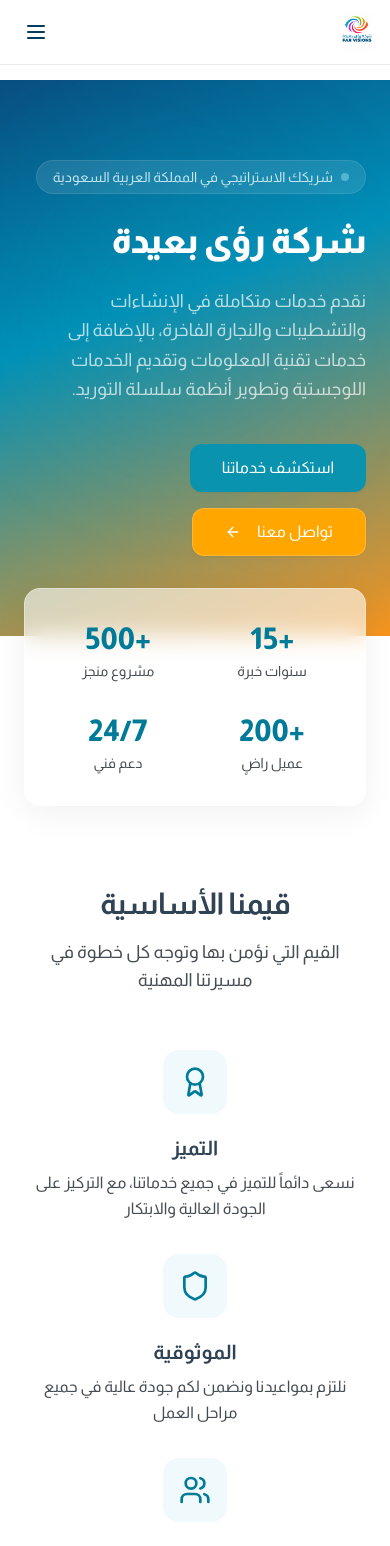
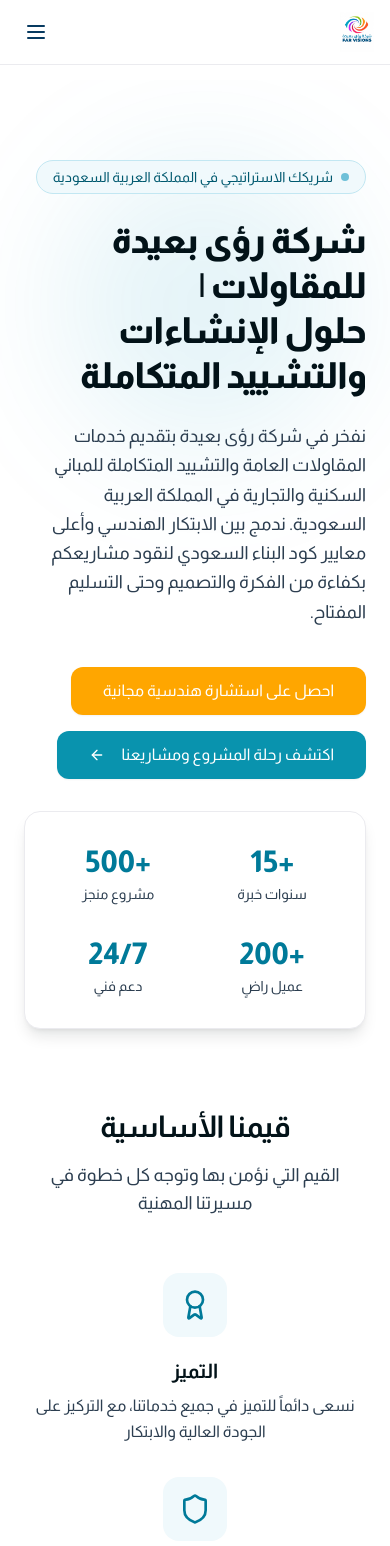
Before and after one commit to am1ar/favisions, a Next.js app: page / in a window 390 px wide. Shown: the top 1546 px of the page. Built offline with nearby package versions, Linux system fonts and the light colour scheme.

Commit message:
Revamp landing page: Updated hero content with SEO/AEO Arabic text, implemented new color palette (Navy/Cyan/Orange), fixed layout and background issues, added FAQ accordion section

```diff
--- a/app/page.tsx
+++ b/app/page.tsx
@@ -3,6 +3,7 @@ import { Button } from "@/components/ui/button"
 import { Building2, PaintBucket, Hammer, Monitor, Truck, BarChart3, Award, Shield, Users, Star, CheckCircle, ArrowLeft } from "lucide-react"
 import { Header } from "@/components/header"
 import { Footer } from "@/components/footer"
+import { FAQ } from "@/components/faq"
 
 const services = [
   {
@@ -70,39 +71,37 @@ const excellence = [
 
 export default function HomePage() {
   return (
-    <div className="flex flex-col min-h-dvh bg-background text-foreground">
+    <div className="flex flex-col min-h-dvh bg-white text-foreground">
       <Header />
-      <main className="flex-1 pt-20">
+      <main className="flex-1 pt-20 bg-white">
         {/* Hero Section */}
-        <section className="relative w-full py-20 md:py-32 lg:py-40 bg-hero-gradient overflow-hidden">
-          <div className="absolute inset-0 gradient-mesh-hero opacity-60" />
+        <section className="relative w-full py-20 md:py-32 lg:py-40 bg-white overflow-hidden" dir="rtl">
           {/* Decorative shapes */}
-          <div className="absolute top-20 left-10 w-72 h-72 bg-cyan-500/10 rounded-full blur-3xl" />
-          <div className="absolute bottom-10 right-20 w-96 h-96 bg-orange-400/8 rounded-full blur-3xl" />
+          <div className="absolute top-20 right-10 w-72 h-72 bg-cyan-500/10 rounded-full blur-3xl" />
+          <div className="absolute bottom-10 left-20 w-96 h-96 bg-orange-400/8 rounded-full blur-3xl" />
 
           <div className="container mx-auto px-6 md:px-8 lg:px-12 relative z-10">
             <div className="max-w-3xl">
-              <div className="inline-flex items-center gap-2 px-4 py-1.5 rounded-full bg-white/10 backdrop-blur-sm border border-white/10 text-cyan-200 text-sm font-medium mb-6">
-                <span className="w-2 h-2 rounded-full bg-cyan-300 animate-pulse" />
+              <div className="inline-flex items-center gap-2 px-4 py-1.5 rounded-full bg-cyan-50 border border-cyan-200 text-cyan-700 text-sm font-medium mb-6">
+                <span className="w-2 h-2 rounded-full bg-cyan-500 animate-pulse" />
                 شريكك الاستراتيجي في المملكة العربية السعودية
               </div>
 
-              <h1 className="text-4xl font-extrabold tracking-tight sm:text-5xl md:text-6xl lg:text-7xl text-white mb-6 text-balance leading-tight">
-                شركة رؤى بعيدة
+              <h1 className="text-4xl font-extrabold tracking-tight sm:text-5xl md:text-6xl lg:text-7xl text-navy-900 mb-6 text-balance leading-tight">
+                شركة رؤى بعيدة للمقاولات | حلول الإنشاءات والتشييد المتكاملة
               </h1>
 
-              <p className="text-lg md:text-xl text-white/70 leading-relaxed mb-10 max-w-2xl">
-                نقدم خدمات متكاملة في الإنشاءات والتشطيبات والنجارة الفاخرة،
-                بالإضافة إلى خدمات تقنية المعلومات وتقديم الخدمات اللوجستية وتطوير أنظمة سلسلة التوريد.
+              <p className="text-lg md:text-xl text-charcoal-500 leading-relaxed mb-10 max-w-2xl">
+                نفخر في شركة رؤى بعيدة بتقديم خدمات المقاولات العامة والتشييد المتكاملة للمباني السكنية والتجارية في المملكة العربية السعودية. ندمج بين الابتكار الهندسي وأعلى معايير كود البناء السعودي لنقود مشاريعكم بكفاءة من الفكرة والتصميم وحتى التسليم المفتاح.
               </p>
 
               <div className="flex flex-wrap gap-4">
+                <Button asChild size="lg" variant="accent">
+                  <Link href="/contact">احصل على استشارة هندسية مجانية</Link>
+                </Button>
                 <Button asChild size="lg" variant="secondary">
-                  <Link href="/services">استكشف خدماتنا</Link>
-                </Button>
-                <Button asChild size="lg" variant="accent" className="text-white border border-white/20 hover:bg-white/10 hover:text-white">
-                  <Link href="/contact">
-                    تواصل معنا
+                  <Link href="/project-workflow">
+                    اكتشف رحلة المشروع ومشاريعنا
                     <ArrowLeft className="h-4 w-4 mr-2" />
                   </Link>
                 </Button>
@@ -112,14 +111,14 @@ export default function HomePage() {
         </section>
 
         {/* Stats Section */}
-        <section className="relative -mt-12 z-20 px-6 md:px-8 lg:px-12">
+        <section className="relative -mt-12 z-20 px-6 md:px-8 lg:px-12" dir="rtl">
           <div className="container mx-auto">
-            <div className="glass-card rounded-2xl p-8 md:p-10">
+            <div className="bg-white rounded-2xl p-8 md:p-10 shadow-lg shadow-navy-900/10 border border-border">
               <div className="grid grid-cols-2 md:grid-cols-4 gap-8">
                 {stats.map((stat, i) => (
                   <div key={i} className="text-center">
                     <div className="text-3xl md:text-4xl font-extrabold text-cyan-600 mb-1">{stat.value}</div>
-                    <div className="text-sm text-muted-foreground font-medium">{stat.label}</div>
+                    <div className="text-sm text-charcoal-500 font-medium">{stat.label}</div>
                   </div>
                 ))}
               </div>
@@ -128,13 +127,13 @@ export default function HomePage() {
         </section>
 
         {/* Core Values Section */}
-        <section className="w-full py-20 md:py-28">
+        <section className="w-full py-20 md:py-28 bg-white" dir="rtl">
           <div className="container mx-auto px-6 md:px-8 lg:px-12">
             <div className="text-center mb-14">
-              <h2 className="text-3xl font-bold tracking-tight sm:text-4xl md:text-5xl text-foreground mb-4 text-balance">
+              <h2 className="text-3xl font-bold tracking-tight sm:text-4xl md:text-5xl text-navy-900 mb-4 text-balance">
                 قيمنا الأساسية
               </h2>
-              <p className="text-muted-foreground text-lg max-w-xl mx-auto">
+              <p className="text-charcoal-500 text-lg max-w-xl mx-auto">
                 القيم التي نؤمن بها وتوجه كل خطوة في مسيرتنا المهنية
               </p>
             </div>
@@ -144,8 +143,8 @@ export default function HomePage() {
                   <div className="w-16 h-16 rounded-2xl bg-cyan-50 flex items-center justify-center mx-auto mb-5 group-hover:bg-cyan-100 transition-colors duration-300">
                     <item.icon className="h-8 w-8 text-cyan-600" />
                   </div>
-                  <h3 className="text-xl font-bold text-foreground mb-2">{item.title}</h3>
-                  <p className="text-muted-foreground leading-relaxed">{item.desc}</p>
+                  <h3 className="text-xl font-bold text-navy-900 mb-2">{item.title}</h3>
+                  <p className="text-charcoal-500 leading-relaxed">{item.desc}</p>
                 </div>
               ))}
             </div>
@@ -153,7 +152,7 @@ export default function HomePage() {
         </section>
 
         {/* Services Overview Section */}
-        <section className="w-full py-20 md:py-28 bg-navy-700 text-white">
+        <section className="w-full py-20 md:py-28 bg-navy-700 text-white" dir="rtl">
           <div className="container mx-auto px-6 md:px-8 lg:px-12">
             <div className="text-center mb-14">
               <h2 className="text-3xl font-bold tracking-tight sm:text-4xl md:text-5xl text-white mb-4 text-balance">
@@ -201,46 +200,49 @@ export default function HomePage() {
         </section>
 
         {/* Vision of Excellence Section */}
-        <section className="w-full py-20 md:py-28">
+        <section className="w-full py-20 md:py-28 bg-white" dir="rtl">
           <div className="container mx-auto px-6 md:px-8 lg:px-12">
             <div className="text-center mb-14">
-              <h2 className="text-3xl font-bold tracking-tight sm:text-4xl md:text-5xl text-foreground mb-4 text-balance">
+              <h2 className="text-3xl font-bold tracking-tight sm:text-4xl md:text-5xl text-navy-900 mb-4 text-balance">
                 رؤية التميز
               </h2>
-              <p className="text-muted-foreground text-lg max-w-xl mx-auto">
+              <p className="text-charcoal-500 text-lg max-w-xl mx-auto">
                 معايير عالية وجودة استثنائية في كل مشروع
               </p>
             </div>
             <div className="grid gap-8 md:grid-cols-3">
               {excellence.map((item, i) => (
-                <div key={i} className="glass-card rounded-2xl p-8 text-center hover:-translate-y-1 transition-all duration-300">
+                <div key={i} className="rounded-2xl p-8 text-center hover:-translate-y-1 transition-all duration-300 bg-white border border-border shadow-sm hover:shadow-md">
                   <div className="w-14 h-14 rounded-xl bg-orange-50 flex items-center justify-center mx-auto mb-5">
                     <item.icon className="h-7 w-7 text-orange-500" />
                   </div>
-                  <h3 className="text-lg font-bold text-foreground mb-2">{item.title}</h3>
-                  <p className="text-muted-foreground text-sm leading-relaxed">{item.desc}</p>
+                  <h3 className="text-lg font-bold text-navy-900 mb-2">{item.title}</h3>
+                  <p className="text-charcoal-500 text-sm leading-relaxed">{item.desc}</p>
                 </div>
               ))}
             </div>
           </div>
         </section>
 
+        {/* FAQ Section */}
+        <FAQ />
+
         {/* CTA Section */}
-        <section className="w-full py-20 md:py-28 bg-muted">
+        <section className="w-full py-20 md:py-28 bg-navy-50" dir="rtl">
           <div className="container mx-auto px-6 md:px-8 lg:px-12">
             <div className="text-center max-w-2xl mx-auto">
-              <h2 className="text-3xl font-bold tracking-tight sm:text-4xl md:text-5xl text-foreground mb-4 text-balance">
+              <h2 className="text-3xl font-bold tracking-tight sm:text-4xl md:text-5xl text-navy-900 mb-4 text-balance">
                 ابدأ مشروعك معنا
               </h2>
-              <p className="text-muted-foreground text-lg mb-8 leading-relaxed">
-                تواصل معنا اليوم للحصول على استشارة مجانية وتقدير سعر لمشروعك
+              <p className="text-charcoal-500 text-lg mb-8 leading-relaxed">
+                تواصل معنا اليوم للحصول على استشارة هندسية مجانية وتقدير سعر شامل لمشروعك
               </p>
               <div className="flex justify-center gap-4 flex-wrap">
+                <Button asChild size="lg" variant="accent">
+                  <Link href="/contact">احصل على استشارة هندسية مجانية</Link>
+                </Button>
                 <Button asChild size="lg" variant="secondary">
-                  <Link href="/contact">احصل على استشارة مجانية</Link>
-                </Button>
-                <Button asChild size="lg" variant="outline">
-                  <Link href="/project-workflow">رحلة المشروع</Link>
+                  <Link href="/project-workflow">اكتشف رحلة المشروع</Link>
                 </Button>
               </div>
             </div>
--- /dev/null
+++ b/components/faq.tsx
@@ -0,0 +1,69 @@
+'use client'
+
+import { useState } from 'react'
+import { ChevronDown } from 'lucide-react'
+
+const faqs = [
+  {
+    question: 'ما هي الخدمات التي تقدمها شركة رؤى بعيدة في مجال المقاولات؟',
+    answer: 'تقدم شركة رؤى بعيدة حلولاً هندسية متكاملة تشمل: التخطيط والتصميم المعماري، المقاولات العامة، تشييد المباني السكنية (الفلل والمجمعات) والتجارية (المكاتب والمراكز التجارية)، بالإضافة إلى أعمال الترميم، التشطيب الفاخر، وصيانة المنشآت بأعلى معايير الجودة.',
+  },
+  {
+    question: 'هل تلتزم شركة رؤى بعيدة بكود البناء السعودي وإجراءات السلامة؟',
+    answer: 'نعم، جميع مشاريع الإنشاء والتشييد في شركة رؤى بعيدة تُنفذ بدقة متناهية وفقاً لاشتراطات كود البناء السعودي (SBC)، مع تطبيق صارم لمعايير السلامة المهنية ومراقبة الجودة لضمان متانة واستدامة المنشآت.',
+  },
+  {
+    question: 'كيف تضمن شركة رؤى بعيدة تسليم المشاريع في الوقت المحدد؟',
+    answer: 'نعتمد في رؤى بعيدة على مخطط رقمي واضح يسمى "رحلة المشروع"، حيث يتم تقسيم العمل إلى مراحل زمنية محددة (Milestones) ومشاركتها مع العميل عبر تقارير دورية، مما يضمن الشفافية الكاملة والالتزام الصارم بمواعيد التسليم المتفق عليها.',
+  },
+  {
+    question: 'كيف يمكنني الحصول على تسعير أو استشارة لمشروع بناء؟',
+    answer: 'يمكنك تصفح موقعنا والضغط على خيار "احصل على استشارة مجانية" أو زر "تواصل معنا"، وتزويد فريقنا الهندسي بتفاصيل المشروع الأوليّة، وسيقوم مستشارونا بالتواصل معك لتقديم دراسة مبدئية وتسعير تقديري متوافق مع ميزانيتك وطموحاتك.',
+  },
+]
+
+export function FAQ() {
+  const [openIndex, setOpenIndex] = useState<number | null>(null)
+
+  return (
+    <section className="w-full py-20 md:py-28" dir="rtl">
+      <div className="container mx-auto px-6 md:px-8 lg:px-12">
+        <div className="text-center mb-14">
+          <h2 className="text-3xl font-bold tracking-tight sm:text-4xl md:text-5xl text-navy-900 mb-4 text-balance">
+            الأسئلة الشائعة
+          </h2>
+          <p className="text-muted-foreground text-lg max-w-xl mx-auto">
+            إجابات على الأسئلة الأكثر تداولاً حول خدماتنا وطرق التعاون معنا
+          </p>
+        </div>
+
+        <div className="max-w-3xl mx-auto space-y-4">
+          {faqs.map((faq, index) => (
+            <div
+              key={index}
+              className="border border-border rounded-lg overflow-hidden transition-all duration-200 hover:border-cyan-300 hover:shadow-md"
+            >
+              <button
+                onClick={() => setOpenIndex(openIndex === index ? null : index)}
+                className="w-full px-6 py-5 flex items-center justify-between bg-white hover:bg-navy-50 transition-colors duration-200 text-left"
+              >
+                <span className="font-semibold text-navy-900 text-lg">{faq.question}</span>
+                <ChevronDown
+                  className={`h-5 w-5 text-cyan-600 shrink-0 transition-transform duration-300 ${
+                    openIndex === index ? 'rotate-180' : ''
+                  }`}
+                />
+              </button>
+
+              {openIndex === index && (
+                <div className="px-6 py-5 bg-navy-50 border-t border-border">
+                  <p className="text-charcoal-500 leading-relaxed text-base">{faq.answer}</p>
+                </div>
+              )}
+            </div>
+          ))}
+        </div>
+      </div>
+    </section>
+  )
+}
```
